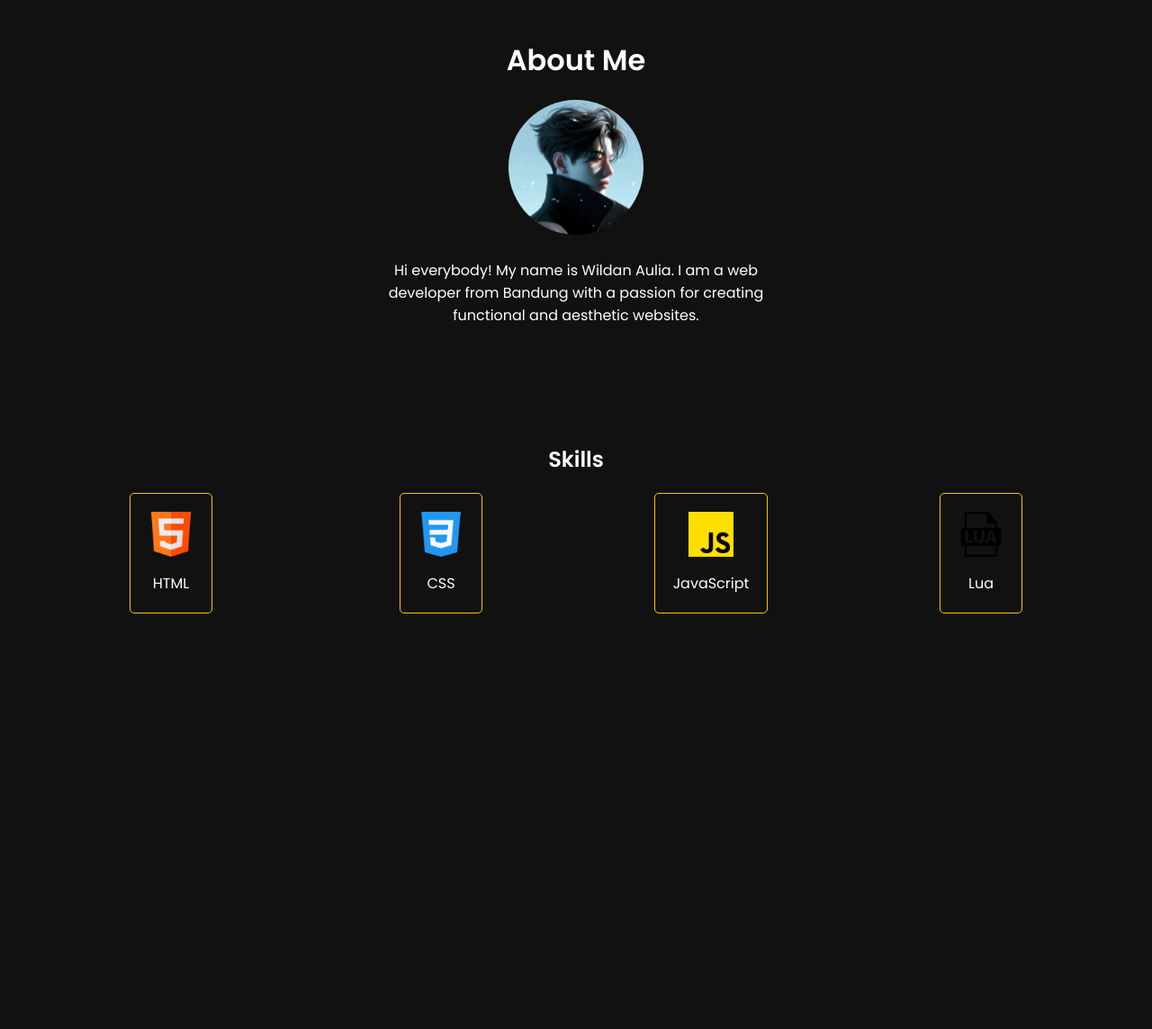
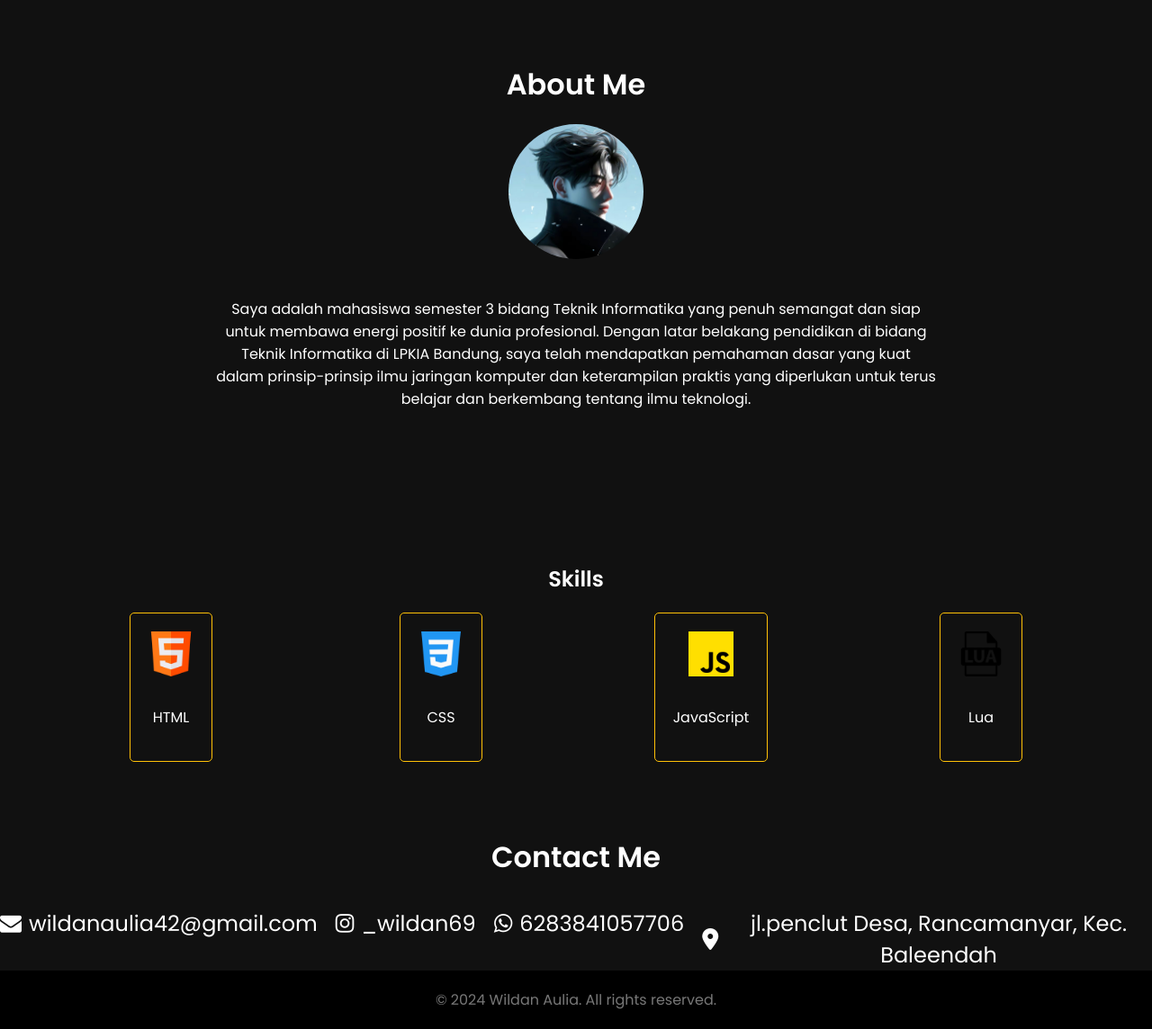
Before and after one commit to Notkizzyy/cv.github.io, a plain HTML site: page about.html in a window 1280 px wide. Shown: the part 54-1198 px from the top of the page at 90% size. Before the commit the page ends 800 px from the top, so only its background shows below. Drawn offline with Linux system fonts and the light colour scheme.

Commit message:
update about me

```diff
--- a/about.html
+++ b/about.html
@@ -4,8 +4,11 @@
     <meta charset="UTF-8">
     <meta name="viewport" content="width=device-width, initial-scale=1.0">
     <title>About - Wildan Aulia</title>
-    <link rel="stylesheet" href="assets/css/style.css">
     <link href="https://fonts.googleapis.com/css2?family=Poppins:wght@400;600&display=swap" rel="stylesheet">
+    <link href="https://cdnjs.cloudflare.com/ajax/libs/font-awesome/6.0.0-beta3/css/all.min.css" rel="stylesheet">
+    <link href="https://cdnjs.cloudflare.com/ajax/libs/font-awesome/4.7.0/css/font-awesome.min.css" rel="stylesheet">
+
+
     <style>
         body {
             font-family: 'Poppins', sans-serif;
@@ -21,43 +24,31 @@
             padding: 10px 50px;
             background-color: #0d0d0d00;
         }
-
         .logo {
             color: #fdd835;
             font-size: 1.5em;
             font-weight: bold;
         }
-
         nav {
             flex: 1;
             display: flex;
             justify-content: center;
         }
-
         nav ul {
             display: flex;
             list-style: none;
             padding: 0;
             margin: 0;
         }
-
         nav ul li {
             margin: 0 20px;
         }
-
         nav ul li a {
             color: #ccc;
             text-decoration: none;
             font-weight: 400;
             font-size: 1em;
         }
-
-        /* GitHub Logo */
-        .github-link {
-            display: flex;
-            align-items: center;
-        }
-
         .github-link img {
             width: 30px;
             height: 30px;
@@ -84,6 +75,7 @@
         .skills {
             margin-top: 40px;
             padding: 50px;
+            text-align: center; /* Menengahkan teks */
         }
         .skills h3 {
             font-size: 1.5rem;
@@ -105,17 +97,67 @@
             width: 50px;
             margin-bottom: 10px;
         }
+        .contact {
+            text-align: center;
+            margin-top: 20px;
+        }
+
+        .contact h3 {
+            font-size: 2rem;
+            color: #fff;
+        }
+
+        .contact ul {
+            list-style: none;
+            display: flex;
+            justify-content: center;
+            gap: 20px;
+            padding: 0;
+            margin: 0;
+        }
+
+        .contact ul li a {
+            color: #fff;
+            font-size: 1.5rem;
+            text-decoration: none;
+            transition: color 0.3s ease;
+            display: flex;
+            align-items: center;
+        }
+
+        .contact ul li a i {
+            margin-right: 8px;
+        }
+
+        .contact ul li a:hover {
+            color: #ffc107;
+}
+
+
+        .contact ul li a:hover {
+            color: #ffc107; /* Warna saat hover */
+        }
+
+        footer {
+            text-align: center;
+            padding: 20px;
+            background-color: #000;
+            color: #777;
+        }
+        footer p {
+            margin: 0;
+        }
     </style>
 </head>
 <body>
     <!-- Navbar -->
     <header>
-            <div class="logo" <button type="button">wildanAulia</button></div>
+        <div class="logo">wildanAulia</div>
         <nav>
             <ul>
                 <li><a href="index.html">Home</a></li>
                 <li><a href="about.html">About</a></li>
-                <li><a href="portofolio.html">Portfolio</a></li>
+                <li><a href="porto.html">Portfolio</a></li>
             </ul>
         </nav>
         <div class="github-link">
@@ -130,7 +172,7 @@
         <h2>About Me</h2>
         <div class="about-content">
             <img src="assets/image/profile.png" alt="Wildan Aulia">
-            <p>Hi everybody! My name is Wildan Aulia. I am a web developer from Bandung with a passion for creating functional and aesthetic websites.</p>
+            <p>Saya adalah mahasiswa semester 3 bidang Teknik Informatika yang penuh semangat dan siap untuk membawa energi positif ke dunia profesional. Dengan latar belakang pendidikan di bidang Teknik Informatika di LPKIA Bandung, saya telah mendapatkan pemahaman dasar yang kuat dalam prinsip-prinsip ilmu jaringan komputer dan keterampilan praktis yang diperlukan untuk terus belajar dan berkembang tentang ilmu teknologi.</p>
         </div>
     </section>
 
@@ -151,10 +193,45 @@
                 <p>JavaScript</p>
             </div>
             <div class="skill-card">
-                <img src="assets/image/lua-icon.png" alt="PHP">
+                <img src="assets/image/lua-icon.png" alt="Lua">
                 <p>Lua</p>
             </div>
         </div>
     </section>
+
+    <!-- Contact Section -->
+    <section class="contact">
+        <h3>Contact Me</h3>
+        <ul>
+            <li>
+                <a href="mailto:wildanaulia42@gmail.com" target="_blank">
+                    <i class="fa fa-envelope"></i> wildanaulia42@gmail.com
+                </a>
+            </li>
+            <li>
+                <a href="https://www.instagram.com/_wildan69" target="_blank">
+                    <i class="fa fa-instagram"></i> _wildan69
+                </a>
+            </li>
+            <li>
+                <a href="https://wa.me/6283841057706" target="_blank">
+                    <i class="fa fa-whatsapp"></i> 6283841057706
+                </a>
+            </li>
+            <li>
+                <a href="https://www.google.com/maps?q=Jl.Penclut+Desa,+Rancamanyar,+Kec.+Baleendah" target="_blank">
+                    <i class="fa fa-map-marker-alt"></i> jl.penclut Desa, Rancamanyar, Kec. Baleendah
+                </a>
+            </li>
+        </ul>
+    </section>
+
+
+
+
+    <!-- Footer -->
+    <footer>
+        <p>&copy; 2024 Wildan Aulia. All rights reserved.</p>
+    </footer>
 </body>
 </html>
```
Also changed, not shown: index.html (+1 -1 lines), porto.html (added, +37 -0 lines), portofolio.html (deleted, +0 -37 lines).
